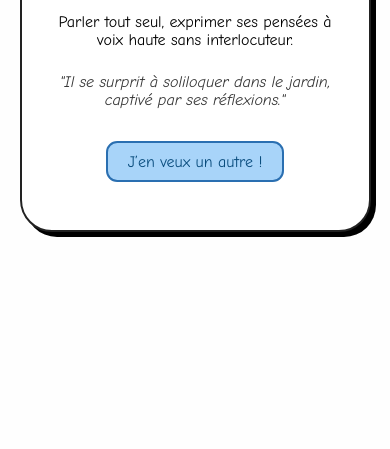
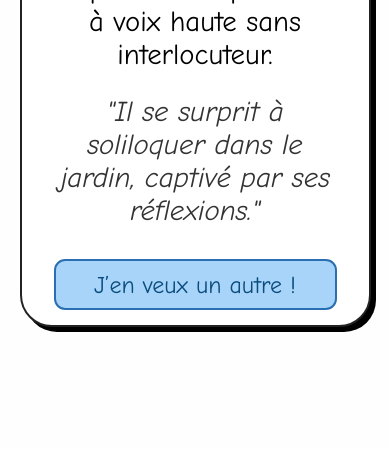
Before and after one commit to lbarbier22/monese-dictionnary, a plain HTML site: page index.html in a window 390 px wide. Shown: the part 395-844 px from the top of the page. Drawn offline with Linux system fonts and the light colour scheme.

Commit message:
chore : rework css to handle card instability & size font

```diff
--- a/style.css
+++ b/style.css
@@ -18,6 +18,14 @@ body {
     box-shadow: 5px 5px 0 #000;
     width: 90%;
     max-width: 600px;
+
+    height: 600px;
+
+    overflow: hidden;
+
+    display: flex;
+    flex-direction: column;
+    justify-content: space-between;
     box-sizing: border-box;
 }
 
@@ -41,20 +49,20 @@ body {
 }
 
 .definition {
-    font-size: 1.3rem;
+    font-size: 2rem;
     margin-bottom: 1.5rem;
 }
 
 .exemple {
     font-style: italic;
-    font-size: 1.2rem;
+    font-size: 1.8rem;
     color: #333;
     margin-bottom: 2rem;
 }
 
 button {
     font-family: 'Comic Neue', cursive;
-    font-size: 1.2rem;
+    font-size: 2rem;
     padding: 0.8rem 1.5rem;
     border: 2px solid #2a6fb1;
     background-color: #a8d4f9;
@@ -70,21 +78,24 @@ button:hover {
 
 @media (max-width: 480px) {
     .entete {
-        font-size: 1.2rem;
+        font-size: 1.8rem;
     }
 
     .mot {
         font-size: 2rem;
     }
 
-    .type,
+    .type {
+        font-size: 1.5rem;
+    }
+
     .definition,
     .exemple {
-        font-size: 1rem;
+        font-size: 1.8rem;
     }
 
     button {
-        font-size: 1rem;
-        padding: 0.6rem 1.2rem;
+        font-size: 1.5rem;
+        padding: 0.6rem 2rem;
     }
 }
```
